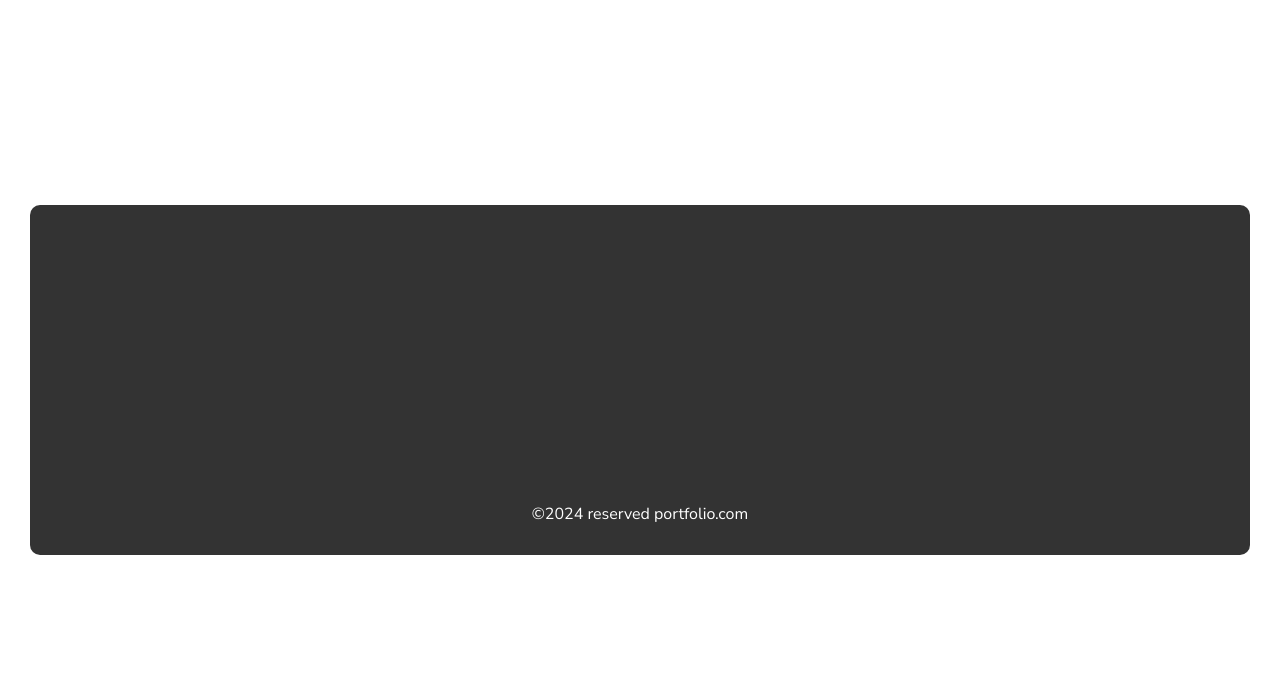
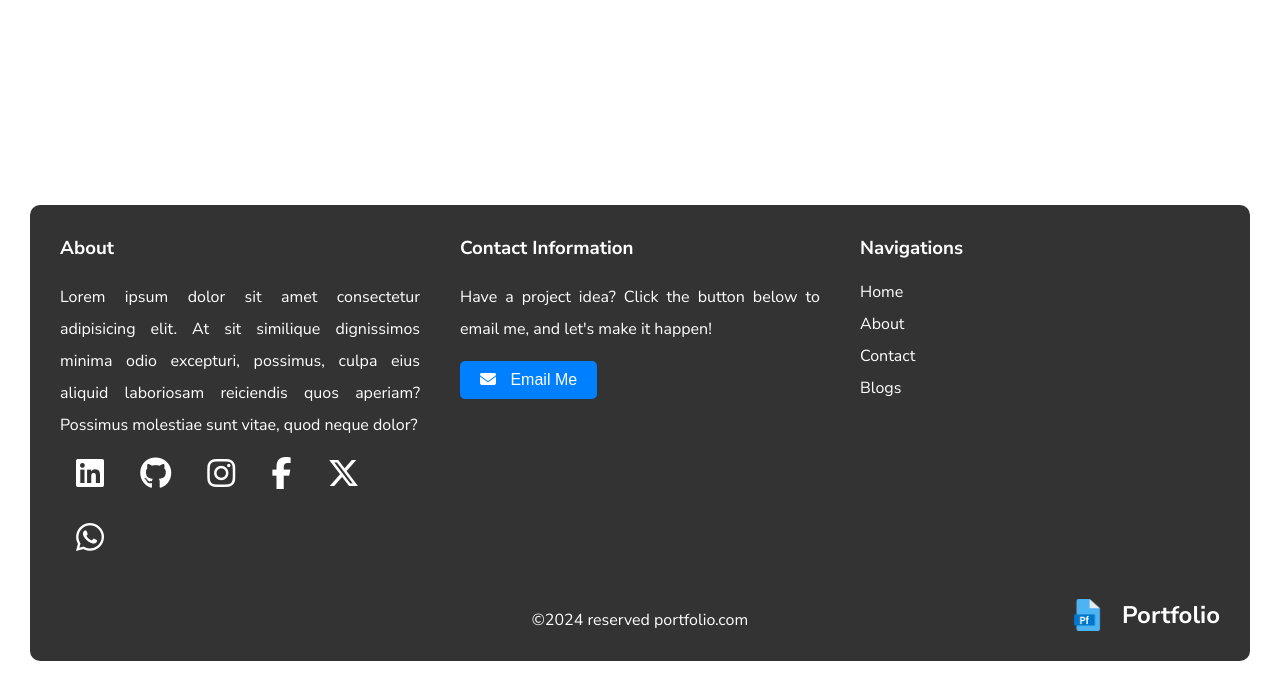
Before and after one commit to Keerthivasan-s-j/personal-portfolio-maker, a Django app: page / in a window 1280 px wide. Shown: the part 595-1286 px from the top of the page. Before the commit the page ends 1150 px from the top, so only its background shows below. Run offline with Django 5.2, Linux system fonts and the light colour scheme; some libraries are stand-ins or nearby versions; some web fonts are replaced.

Commit message:
created the footer for web

```diff
--- a/static/css/home.css
+++ b/static/css/home.css
@@ -94,13 +94,75 @@
 /* Footer Style */
 .footer-cnt{
     display: flex;
-    justify-content: center;
-    align-items: flex-end;
+    flex-direction: column;
+    align-items: center;
+    justify-content: space-between;
+    position: relative;
     font-family: Nunito sans;
     padding: 30px;
     margin: 30px;
     border-radius: 10px;
     color: white;
     background-color: #333;
-    height: 350px;
 }
+.footer-cols{
+    display: grid;
+    width: 100%;
+    gap: 40px;
+    margin-bottom: 40px;
+    grid-template-columns: repeat(3, 1fr);
+}
+.title{
+    margin-bottom: 20px;
+}
+.about-details,
+.contact-details{
+    text-align: justify;
+    font-size: 1rem;
+    line-height: 2rem;
+}
+.footer-nav{
+    display: flex;
+    gap: 10px;
+    flex-direction: column;
+}
+.footer-nav-link{
+    width: 100px;
+    color: white;
+    text-decoration: none;
+    transition: all 0.2s ease;
+}
+.footer-nav-link:hover{
+    color: #007FFF;
+}
+.social-links-icons>i{
+    margin: 1rem;
+    font-size: 2rem;
+    transition: all 0.3s ease;
+}
+.social-links-icons>i:hover{
+    color: #007FFF;
+}
+.mail-btn{
+    padding: 10px 20px;
+    font-size: 1rem;
+    border: none;
+    color: white;
+    background-color: #007FFF;
+    border-radius: 5px;
+    margin-top: 1rem;
+    transition: all 0.2s ease;
+}
+.mail-btn:hover{
+    background-color: #0075e9;
+}
+.mail-btn>i{
+    margin-right: 10px;
+}
+.footer-logo{
+    display: flex;
+    position: absolute;
+    gap: 20px;
+    bottom: 30px;
+    right: 30px;
+}
--- a/template/base/home.html
+++ b/template/base/home.html
@@ -19,7 +19,7 @@
         <div class="logo-nav-links">
             <div class="logo-cnt">
                 <img src="{% static 'images/logo/logo.png' %}" alt="logo" width="40px">
-                <h1>Portfolio</h1>
+                <h1 class="logo-name">Portfolio</h1>
             </div>
             <div class="nav-links">
                 <a href="" class="nav-link">Home</a>
@@ -48,8 +48,44 @@
     </main>
     {% block footer %}
     <footer class="footer-cnt">
+        <div class="footer-cols">
+            <div class="footer-about">
+                <h3 class="title">About</h3>
+                <p class="about-details">Lorem ipsum dolor sit amet consectetur adipisicing elit. At sit similique dignissimos minima odio excepturi, possimus, culpa eius aliquid laboriosam reiciendis quos aperiam? Possimus molestiae sunt vitae, quod neque dolor?</p>
+                <div class="social-links-icons">
+                    <i class="fa-brands fa-linkedin"></i>
+                    <i class="fa-brands fa-github"></i>
+                    <i class="fa-brands fa-instagram"></i>
+                    <i class="fa-brands fa-facebook-f"></i>
+                    <i class="fa-brands fa-x-twitter"></i>
+                    <i class="fa-brands fa-whatsapp"></i>
+                </div>
+            </div>
+            <div class="footer-contact-cnt">
+                <h3 class="title">Contact Information</h3>
+                <div class="contact-details">
+                    <p>Have a project idea? Click the button below to email me, and let's make it happen!</p>
+                </div>
+                <div class="mail-btn-cnt">
+                    <button class="mail-btn" type="button"><i class="fa-solid fa-envelope"></i> Email Me</button>
+                </div>
+            </div>
+            <div class="footer-nav-cnt">
+                <h3 class="title">Navigations</h3>
+                <div class="footer-nav">
+                    <a href="" class="footer-nav-link">Home</a>
+                    <a href="" class="footer-nav-link">About</a>
+                    <a href="" class="footer-nav-link">Contact</a>
+                    <a href="" class="footer-nav-link">Blogs</a>
+                </div>
+            </div>
+        </div>
         <div class="copyright">
             <p>&copy;2024 reserved portfolio.com</p>
+        </div>
+        <div class="footer-logo">
+            <img src="{% static 'images/logo/logo.png' %}" alt="logo" width="30px">
+            <h2 class="logo-name">Portfolio</h2>
         </div>
     </footer>
     {% endblock %}
```
